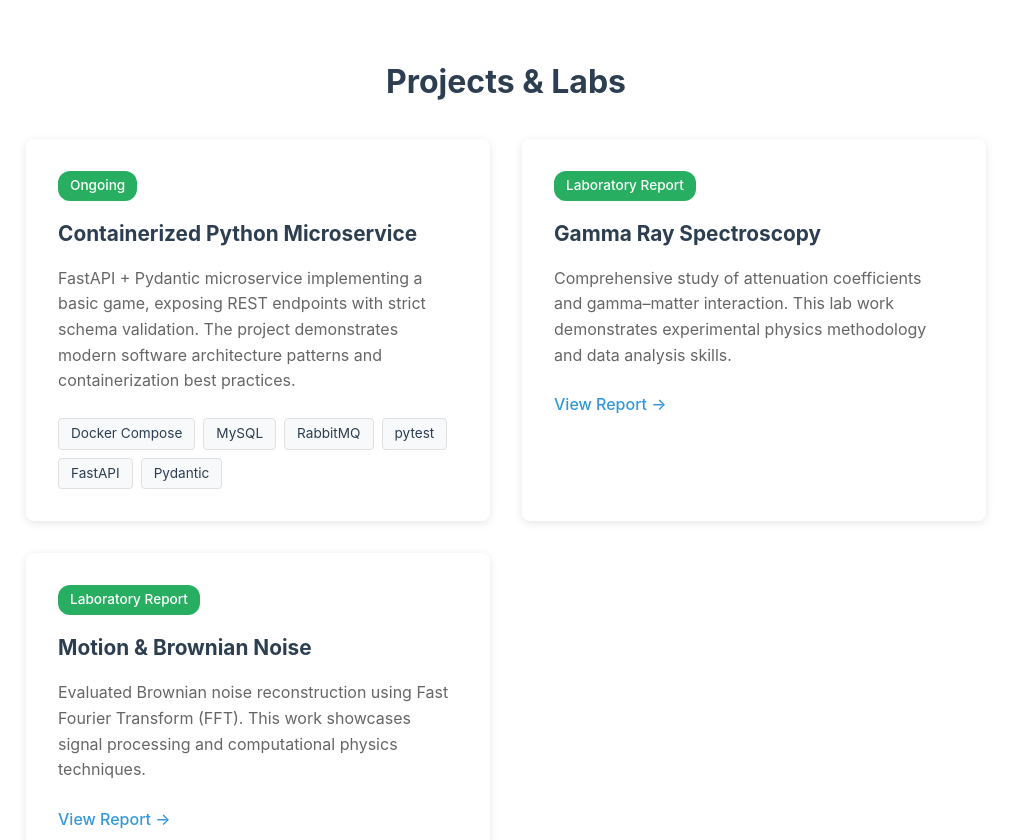
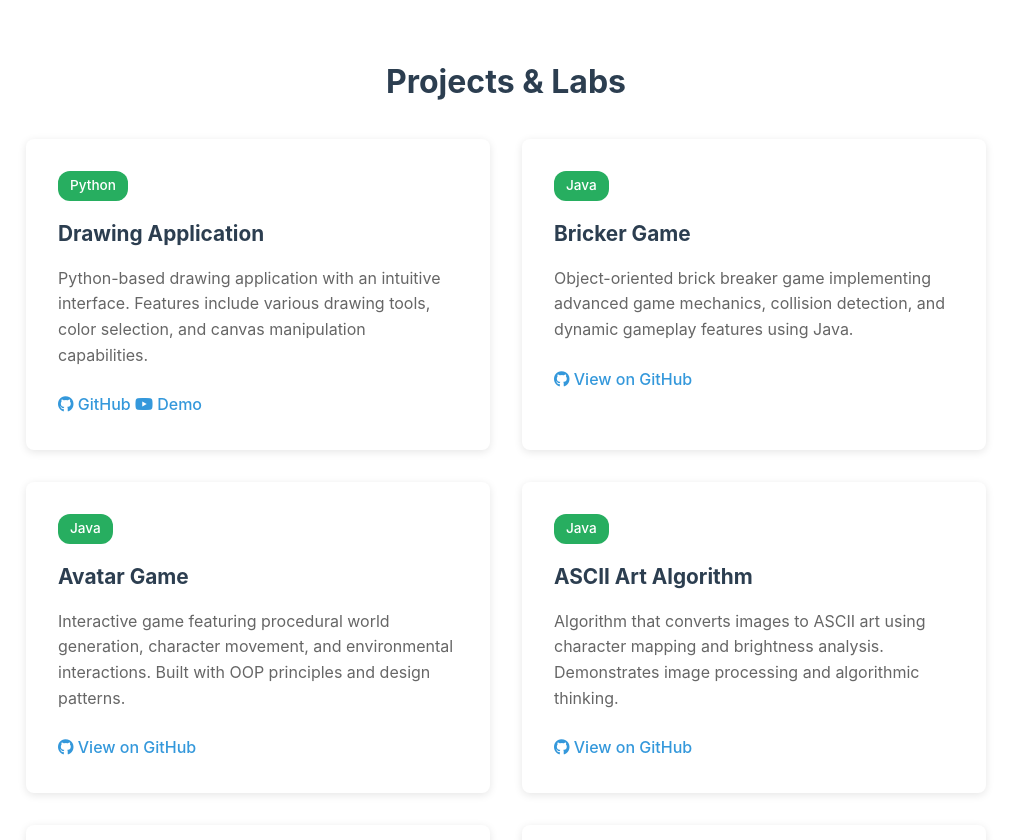
Before and after one commit to Ofekfa/CV.github.io, a plain HTML site: page index.html in a window 1280 px wide. Shown: the part 1960-2800 px from the top of the page, without its empty margins (134-1145 px from the left). Drawn offline with Linux system fonts and the light colour scheme.

Commit message:
Enhance index.html with Font  icons for contact links and update project descriptions and statuses

```diff
--- a/index.html
+++ b/index.html
@@ -5,6 +5,7 @@
     <meta name="viewport" content="width=device-width, initial-scale=1.0">
     <title>Ofek Farkash - Portfolio</title>
     <link rel="stylesheet" href="style.css">
+    <link rel="stylesheet" href="https://cdnjs.cloudflare.com/ajax/libs/font-awesome/6.4.0/css/all.min.css">
 </head>
 <body>
     <nav class="navbar">
@@ -26,11 +27,18 @@
             <h1 class="name">Ofek Farkash</h1>
             <p class="tagline">Computer Science & Physics Student | Software Developer</p>
             <div class="contact-info">
-                <a href="mailto:ofekff0@gmail.com" class="contact-link">ofekff0@gmail.com</a>
-                <span class="contact-separator">•</span>
-                <span class="contact-link">054-554-3172</span>
-                <span class="contact-separator">•</span>
-                <a href="https://github.com/Ofekfa" class="contact-link" target="_blank">GitHub</a>
+                <a href="mailto:ofekff0@gmail.com" class="contact-link" title="Email">
+                    <i class="fas fa-envelope"></i>
+                </a>
+                <a href="tel:054-554-3172" class="contact-link" title="Phone">
+                    <i class="fas fa-phone"></i>
+                </a>
+                <a href="https://github.com/Ofekfa" class="contact-link" target="_blank" title="GitHub">
+                    <i class="fab fa-github"></i>
+                </a>
+                <a href="https://www.linkedin.com/in/ofek-farkash-1b326531b" class="contact-link" target="_blank" title="LinkedIn">
+                    <i class="fab fa-linkedin"></i>
+                </a>
             </div>
         </div>
     </header>
@@ -95,20 +103,68 @@
             <h2 class="section-title">Projects & Labs</h2>
             <div class="projects-grid">
                 <div class="project-card">
-                    <div class="project-status">Ongoing</div>
-                    <h3 class="project-title">Containerized Python Microservice</h3>
+                    <div class="project-status">Python</div>
+                    <h3 class="project-title">Drawing Application</h3>
                     <p class="project-description">
-                        FastAPI + Pydantic microservice implementing a basic game, exposing REST endpoints with strict schema validation.
-                        The project demonstrates modern software architecture patterns and containerization best practices.
+                        Python-based drawing application with an intuitive interface. Features include various drawing tools,
+                        color selection, and canvas manipulation capabilities.
                     </p>
-                    <div class="project-tech">
-                        <span class="tech-tag">Docker Compose</span>
-                        <span class="tech-tag">MySQL</span>
-                        <span class="tech-tag">RabbitMQ</span>
-                        <span class="tech-tag">pytest</span>
-                        <span class="tech-tag">FastAPI</span>
-                        <span class="tech-tag">Pydantic</span>
+                    <div class="project-links">
+                        <a href="https://github.com/Ofekfa/Intro2CS/blob/main/README.md" class="project-link" target="_blank">
+                            <i class="fab fa-github"></i> GitHub
+                        </a>
+                        <a href="https://youtu.be/RgjhnjOFvSc?si=jIKzHPsTQ6rUvzbH" class="project-link" target="_blank">
+                            <i class="fab fa-youtube"></i> Demo
+                        </a>
                     </div>
+                </div>
+
+                <div class="project-card">
+                    <div class="project-status">Java</div>
+                    <h3 class="project-title">Bricker Game</h3>
+                    <p class="project-description">
+                        Object-oriented brick breaker game implementing advanced game mechanics, collision detection,
+                        and dynamic gameplay features using Java.
+                    </p>
+                    <a href="https://github.com/Ofekfa/Bricker-Game/blob/main/README.md" class="project-link" target="_blank">
+                        <i class="fab fa-github"></i> View on GitHub
+                    </a>
+                </div>
+
+                <div class="project-card">
+                    <div class="project-status">Java</div>
+                    <h3 class="project-title">Avatar Game</h3>
+                    <p class="project-description">
+                        Interactive game featuring procedural world generation, character movement, and environmental interactions.
+                        Built with OOP principles and design patterns.
+                    </p>
+                    <a href="https://github.com/Ofekfa/Avatar-Game/blob/main/README.md" class="project-link" target="_blank">
+                        <i class="fab fa-github"></i> View on GitHub
+                    </a>
+                </div>
+
+                <div class="project-card">
+                    <div class="project-status">Java</div>
+                    <h3 class="project-title">ASCII Art Algorithm</h3>
+                    <p class="project-description">
+                        Algorithm that converts images to ASCII art using character mapping and brightness analysis.
+                        Demonstrates image processing and algorithmic thinking.
+                    </p>
+                    <a href="https://github.com/Ofekfa/AsciiArt.java/blob/main/README.md" class="project-link" target="_blank">
+                        <i class="fab fa-github"></i> View on GitHub
+                    </a>
+                </div>
+
+                <div class="project-card">
+                    <div class="project-status">C/C++</div>
+                    <h3 class="project-title">MLP Network</h3>
+                    <p class="project-description">
+                        Multi-Layer Perceptron neural network implementation from scratch in C/C++. Features forward propagation,
+                        backpropagation, and training capabilities for digit recognition.
+                    </p>
+                    <a href="https://github.com/Ofekfa/MLP-Network/blob/main/README.md" class="project-link" target="_blank">
+                        <i class="fab fa-github"></i> View on GitHub
+                    </a>
                 </div>
 
                 <div class="project-card">
@@ -118,7 +174,9 @@
                         Comprehensive study of attenuation coefficients and gamma–matter interaction. This lab work demonstrates
                         experimental physics methodology and data analysis skills.
                     </p>
-                    <a href="https://drive.google.com/drive/folders/167DsMVKBK5CgR2QD5LhIx81udihgCuJI" class="project-link" target="_blank">View Report →</a>
+                    <a href="https://drive.google.com/drive/folders/167DsMVKBK5CgR2QD5LhIx81udihgCuJI" class="project-link" target="_blank">
+                        <i class="fas fa-file-pdf"></i> View Report
+                    </a>
                 </div>
 
                 <div class="project-card">
@@ -128,7 +186,9 @@
                         Evaluated Brownian noise reconstruction using Fast Fourier Transform (FFT). This work showcases
                         signal processing and computational physics techniques.
                     </p>
-                    <a href="https://drive.google.com/file/d/1IA3xVA9x9mw5iOzVfTGqIA19AQyg8UkF/view" class="project-link" target="_blank">View Report →</a>
+                    <a href="https://drive.google.com/file/d/1IA3xVA9x9mw5iOzVfTGqIA19AQyg8UkF/view" class="project-link" target="_blank">
+                        <i class="fas fa-file-pdf"></i> View Report
+                    </a>
                 </div>
             </div>
         </div>
```
